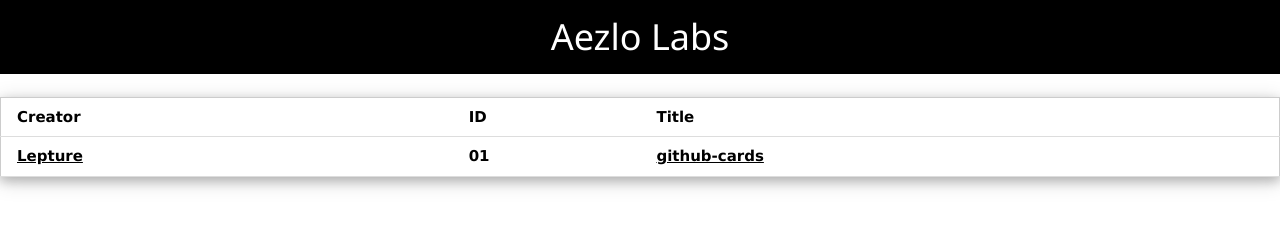
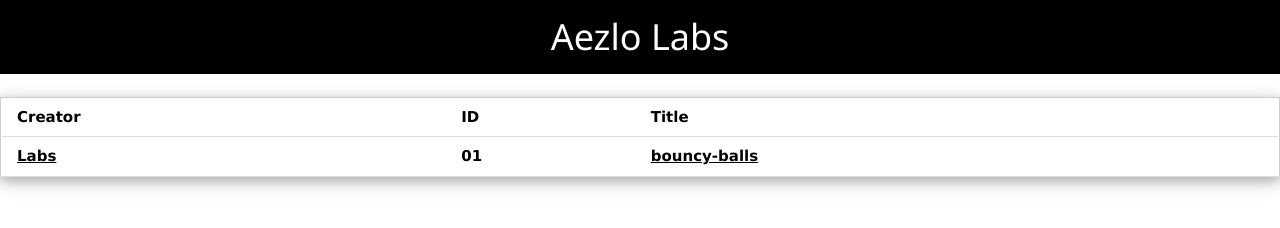
Before and after one commit to aeth1r/aeth1r.github.io, a plain HTML site: page labs/index.html in a window 1280 px wide. Drawn offline with nearby package versions, Linux system fonts and the light colour scheme.

Commit message:
Update index.html

```diff
--- a/labs/index.html
+++ b/labs/index.html
@@ -20,9 +20,9 @@
     </tr>
    </thead>
      <tr>
-     <th><a href="//labs.lepture.com">Lepture</a></th>
+     <th><a href="//athelo.net/labs">Labs</a></th>
      <th>01</th>
-     <th><a href="/labs/01">github-cards</a></th>
+     <th><a href="/labs/01">bouncy-balls</a></th>
     </tr>
    </table>
   </body>
```
